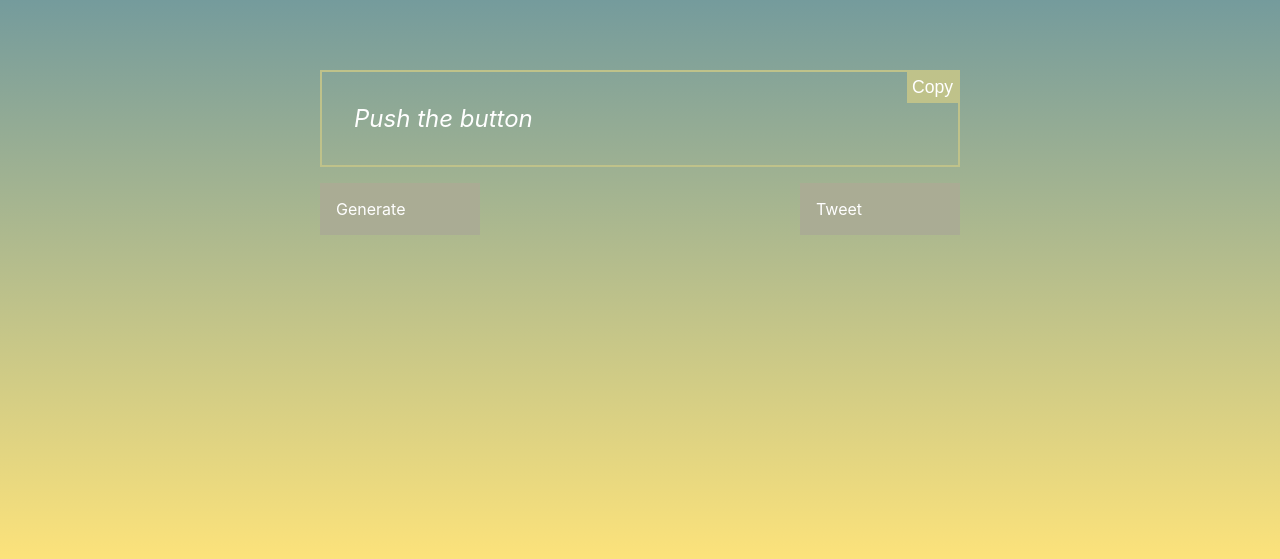
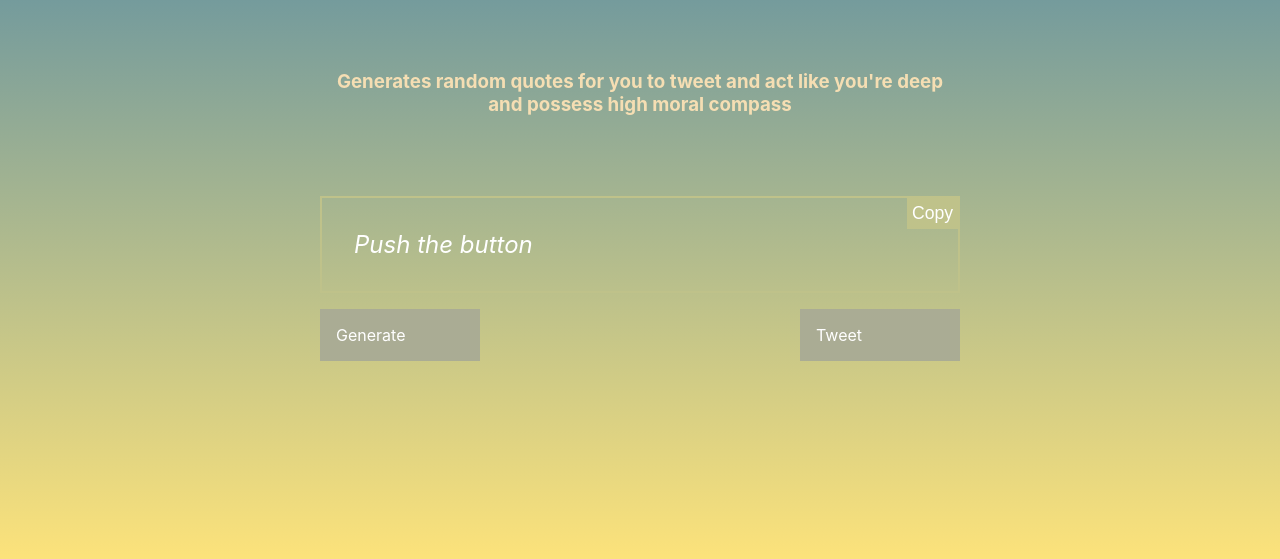
Before and after one commit to optimusam/quote-gen, a plain HTML site: page index.html in a window 1280 px wide. Shown: the part 229-788 px from the top of the page. Drawn offline with Linux system fonts and the light colour scheme.

Commit message:
added h3

```diff
--- a/index.html
+++ b/index.html
@@ -10,6 +10,7 @@
 <body>
     <div class="container">
         <h1>Random Quotes Generator</h1>
+        <h3>Generates random quotes for you to tweet and act like you're deep and possess high moral compass</h3>
         <div id="quote-area">
             <button id="copy">Copy</button>
             <span id="quote"><em>Push the button</em></span>
```
